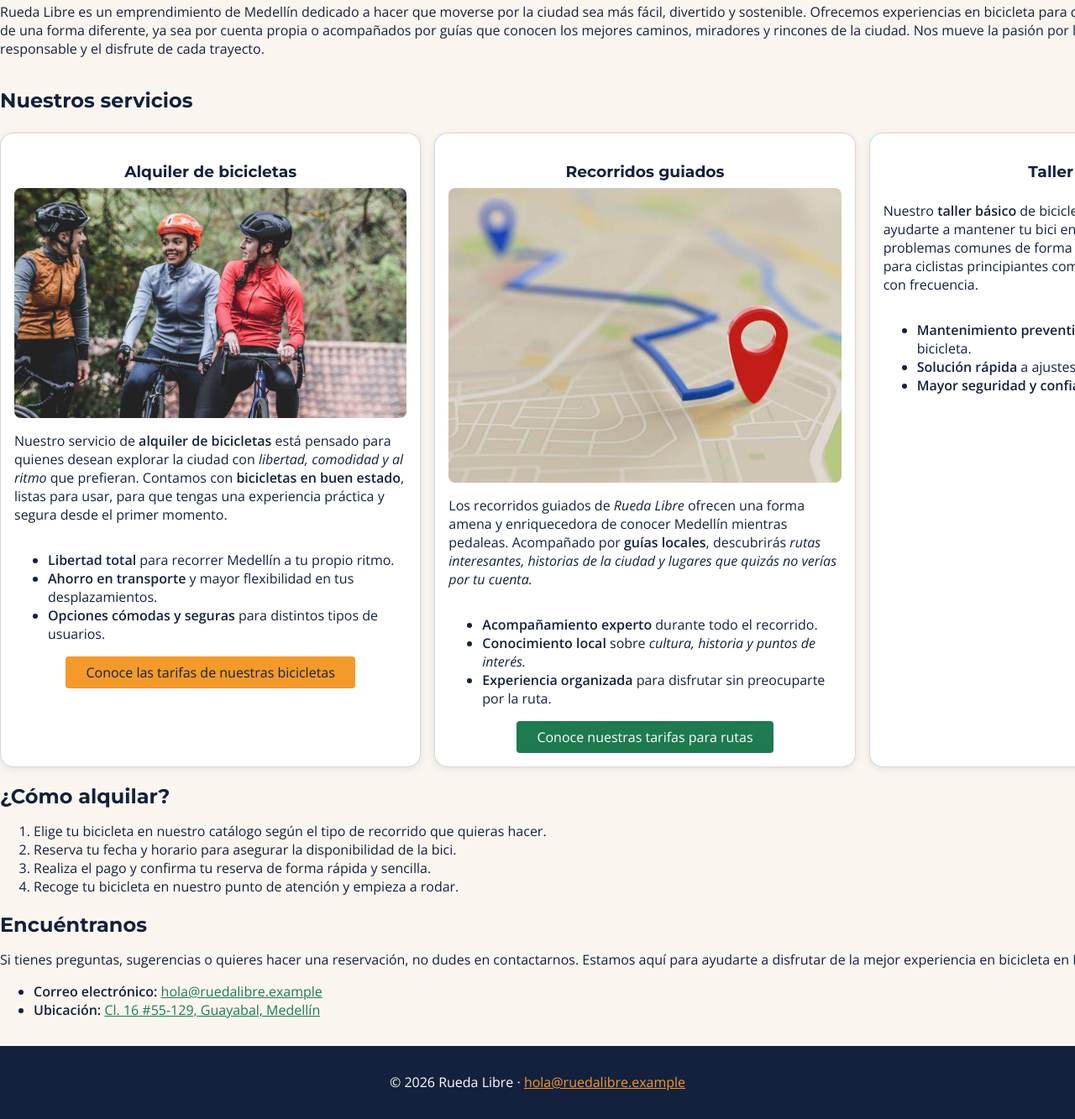
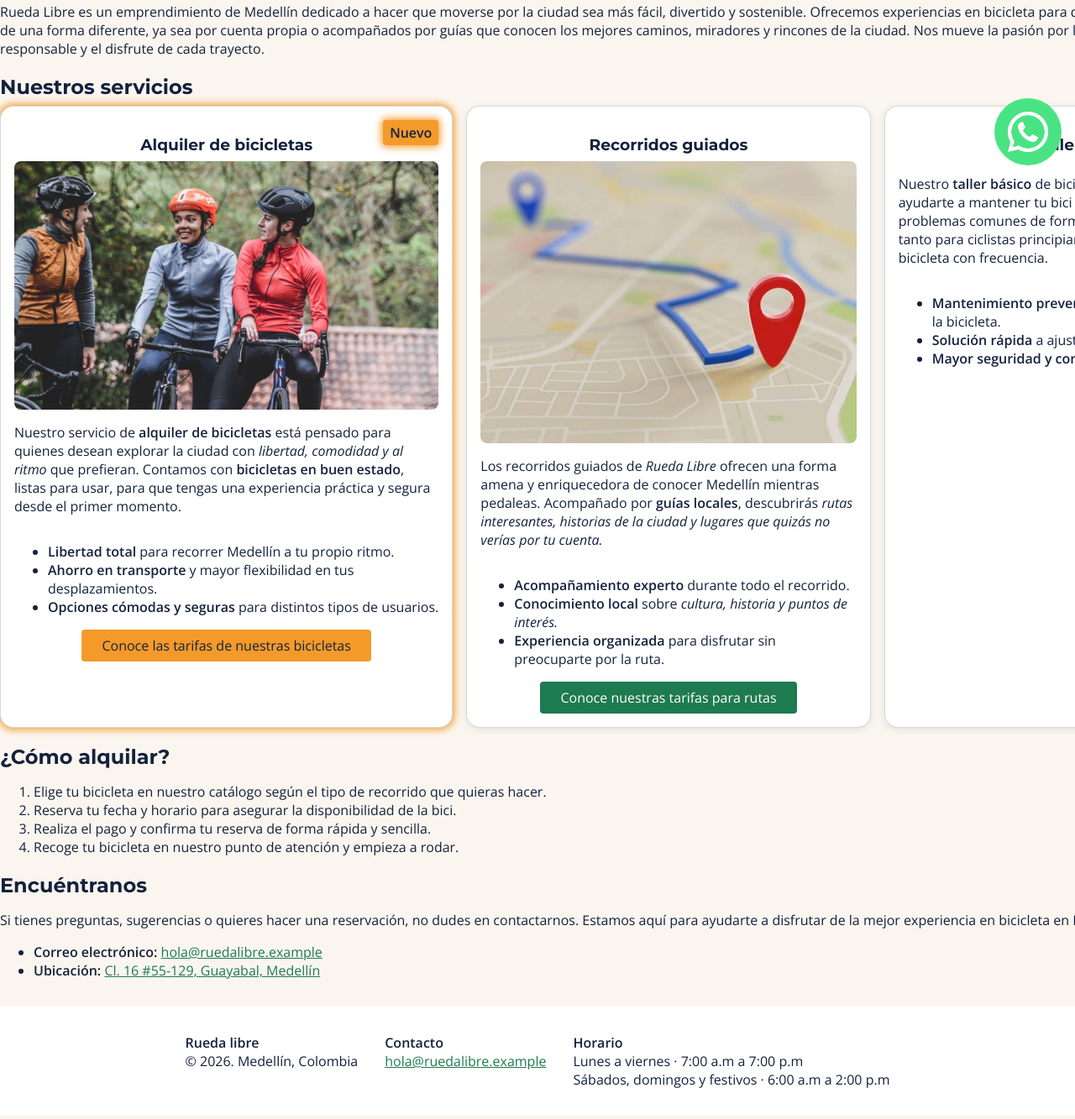
Before and after one commit to fbizar/rueda-libre, a plain HTML site: page index.html in a window 1280 px wide. Shown: the part 587-1920 px from the top of the page at 84% size. Drawn offline with nearby package versions, Linux system fonts and the light colour scheme.

Commit message:
feat: add whatsapp link and highlight bicycles card

```diff
--- a/css/styles.css
+++ b/css/styles.css
@@ -94,6 +94,7 @@ nav {
   display: flex;
   flex-flow: row wrap;
   align-items: center;
+  justify-content: space-between;
   background-color: var(--color-azul-noche);
   padding: var(--space-sm) var(--space-md);
 }
@@ -157,28 +158,42 @@ header
 footer {
   display: flex;
   justify-content: center;
+  align-items: flex-start;
   margin-top: auto;
   padding: var(--space-xl) var(--space-lg);
-  background-color: var(--color-azul-noche);
+  gap: var(--space-xl);
+  background-color: var(--color-blanco);
+}
+
+footer > div
+{
+  display: flex;
+  flex-direction: column;
+}
+
+footer p {
+  margin: 0;
+}
+
+/* Floating */
+#btn-whatsapp
+{
+  display: flex;
+  flex-flow: column nowrap;
+  align-items: center;
+  position: fixed;
+  bottom: var(--space-md);
+  right: var(--space-md);
+  padding: var(--space-md);
+  border-radius: 100%;
+  text-decoration: none;
+  background-color: #4AE383;
   color: var(--color-blanco);
 }
 
-footer p {
-  margin: 0 0 var(--space-sm);
-}
-
-footer a {
-  color: var(--color-naranja-pedal);
-  text-decoration: underline;
-}
-
-footer a:hover {
-  color: var(--color-blanco);
-}
-
-footer a:focus-visible {
-  outline: 3px solid var(--color-blanco);
-  outline-offset: 2px;
+#btn-whatsapp:hover
+{
+  background-color: var(--color-gris-asfalto);
 }
 
 /* Forms */
@@ -221,16 +236,8 @@ fieldset
 /* Index.html */
 #services{
   display: flex;
-  flex-flow: row wrap;
+  flex-flow: row nowrap;
   gap: var(--space-md)
-}
-
-#services > h2 {
-  flex: 0 0 100%;
-}
-
-#services > article {
-  flex: 1 1 16rem;
 }
 
 .tarjeta
@@ -252,6 +259,24 @@ fieldset
   width: 100%;
   height: auto;
   border-radius: 8px;
+}
+
+.tarjeta.nuevo
+{
+  box-shadow: 0 0 10px 2px var(--color-naranja-pedal);
+}
+
+.etiqueta-nuevo
+{
+  display: inline-flex;
+  position: absolute;
+  width: fit-content;
+  align-self: flex-end;
+  padding: var(--space-xs) var(--space-sm);
+  border-radius: 4px;
+  background-color: var(--color-naranja-pedal);
+  font-weight: 600;
+  box-shadow: 0 0 10px 2px var(--color-naranja-pedal);
 }
 
 /* reservas.html */
--- a/index.html
+++ b/index.html
@@ -38,8 +38,8 @@
     </header>
 
     <main>
+        <h2>¿Quiénes somos?</h2>
         <section id="about-us">
-            <h2>¿Quiénes somos?</h2>
             <p>Rueda Libre es un emprendimiento de Medellín dedicado a hacer que moverse por la ciudad sea más fácil,
                 divertido
                 y sostenible. Ofrecemos experiencias en bicicleta para quienes quieren recorrer Medellín de una forma
@@ -50,9 +50,9 @@
                 trayecto.</p>
         </section>
 
+        <h2>Nuestros servicios</h2>
         <section id="services">
-            <h2>Nuestros servicios</h2>
-            <article class="tarjeta">
+            <article class="tarjeta nuevo">
                 <h3>Alquiler de bicicletas</h3>
                 <a href="paginas/tarifas.html#bicicletas"><img src="img/bicycles.png" alt="Alquila nuestras bicicletas."></a>
                 <p>Nuestro servicio de <strong>alquiler de bicicletas</strong> está pensado para quienes desean explorar
@@ -66,6 +66,9 @@
                     <li><strong>Opciones cómodas y seguras</strong> para distintos tipos de usuarios.</li>
                 </ul>
                 <a class="btn-secundario" href="paginas/tarifas.html#bicicletas">Conoce las tarifas de nuestras bicicletas</a>
+                <div class="etiqueta-nuevo">
+                    Nuevo
+                </div>
             </article>
             <article class="tarjeta">
                 <h3>Recorridos guiados</h3>
@@ -96,8 +99,9 @@
                 </ul>
             </article>
         </section>
+
+        <h2>¿Cómo alquilar?</h2>
         <section id="rent">
-            <h2>¿Cómo alquilar?</h2>
             <ol>
                 <li>Elige tu bicicleta en nuestro catálogo según el tipo de recorrido que quieras hacer.</li>
                 <li>Reserva tu fecha y horario para asegurar la disponibilidad de la bici.</li>
@@ -117,9 +121,22 @@
                         16 #55-129, Guayabal, Medellín</a></li>
             </ul>
         </section>
+        <a id="btn-whatsapp" href="https://wa.me/573000000000" target="_blank" rel="noopener noreferrer"><img src="img/whatsapp-glyph.png" width="48" alt="Hablar por WhatsApp"></a>
     </main>
     <footer>
-        <p>&copy; 2026 Rueda Libre · <a href="mailto:hola@ruedalibre.example">hola@ruedalibre.example</a></p>
+        <div>
+            <strong>Rueda libre</strong>
+            <p>&copy; 2026. Medellín, Colombia</p>
+        </div>
+        <div>
+            <strong>Contacto</strong>
+            <a href="mailto:hola@ruedalibre.example">hola@ruedalibre.example</a>
+        </div>
+        <div>
+            <strong>Horario</strong>
+            <p>Lunes a viernes · 7:00 a.m a 7:00 p.m</p>
+            <p>Sábados, domingos y festivos · 6:00 a.m a 2:00 p.m</p>
+        </div>
     </footer>
 </body>
 
```
Also changed, not shown: paginas/reservas.html (+14 -1 lines), paginas/tarifas.html (+14 -1 lines), img/whatsapp-glyph.png (added).
